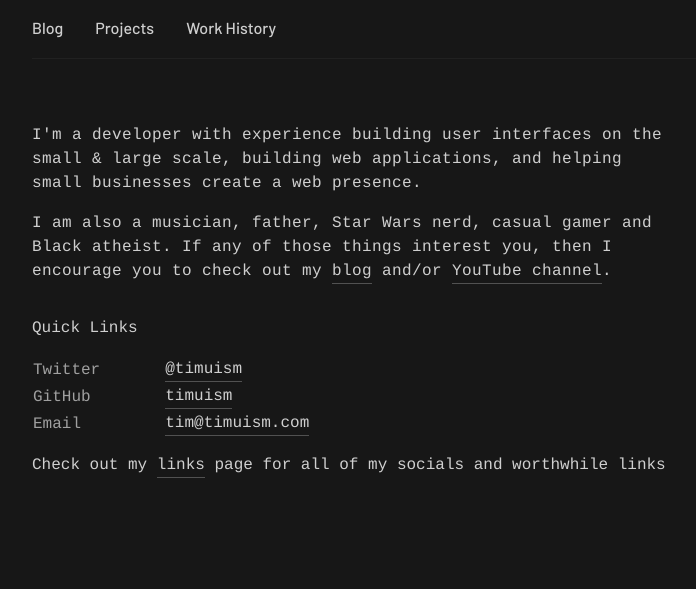
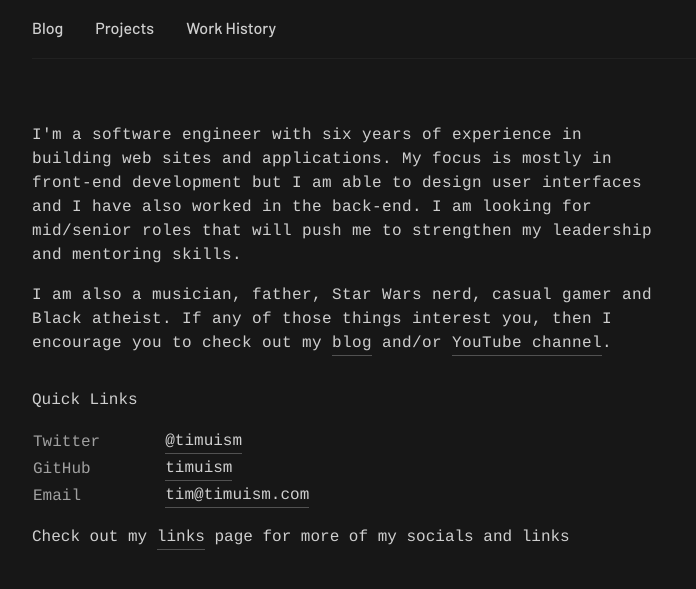
Before and after one commit to timuism/timuism, an Astro site: page / in a window 1280 px wide. Shown: the part 97-686 px from the top of the page, without its empty margins (96-792 px from the left). Built offline with nearby package versions, Linux system fonts and the light colour scheme; Astro itself is replaced by a stand-in of ours.

Commit message:
update index - new description and link cta

```diff
--- a/src/pages/index.astro
+++ b/src/pages/index.astro
@@ -12,7 +12,7 @@ allPosts = allPosts.sort((a, b) => new Date(b.frontmatter.publishDate).valueOf()
 	<article>
     <section>
       <p class="text-base font-light tracking-wide mt-4 font-serif">
-        I'm a developer with experience building user interfaces on the small & large scale, building web applications, and helping small businesses create a web presence.
+        I'm a software engineer with six years of experience in building web sites and applications. My focus is mostly in front-end development but I am able to design user interfaces and I have also worked in the back-end. I am looking for mid/senior roles that will push me to strengthen my leadership and mentoring skills.
       </p>
 
       <p class="text-base font-light tracking-wide mt-4 font-serif">
@@ -35,7 +35,7 @@ allPosts = allPosts.sort((a, b) => new Date(b.frontmatter.publishDate).valueOf()
         </tr>
       </table>
 
-      <p class="mt-4">Check out my <Link href="/linktree">links</Link> page for all of my socials and worthwhile links</p>
+      <p class="mt-4">Check out my <Link href="/linktree">links</Link> page for more of my socials and links</p>
     </section>
   </article>
 </Layout>
```
